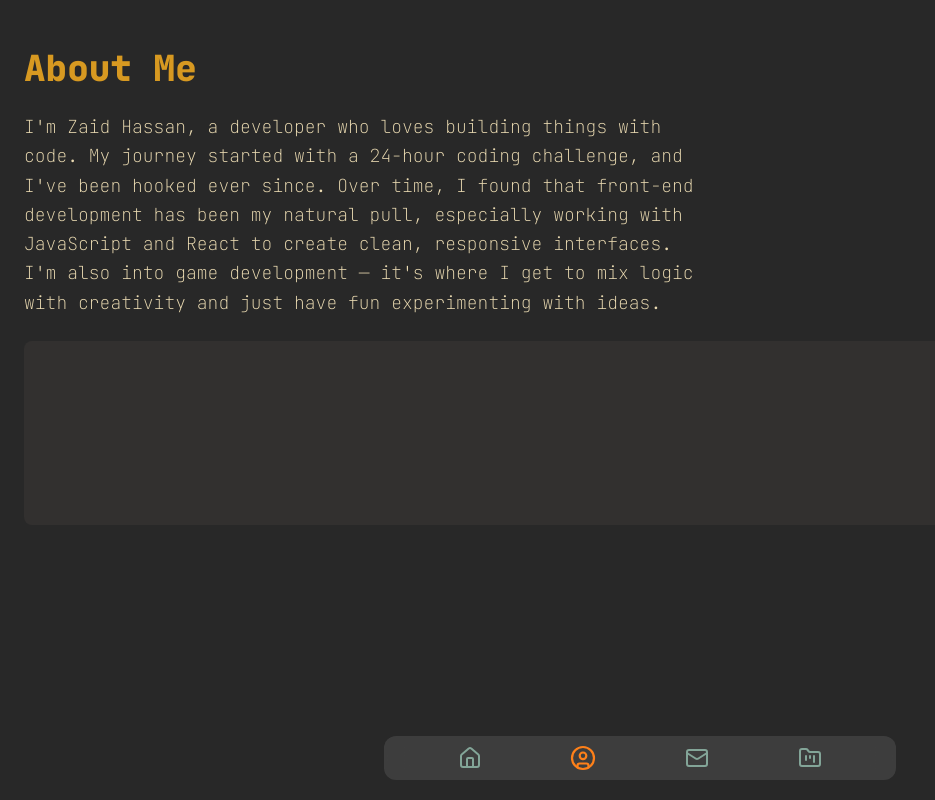
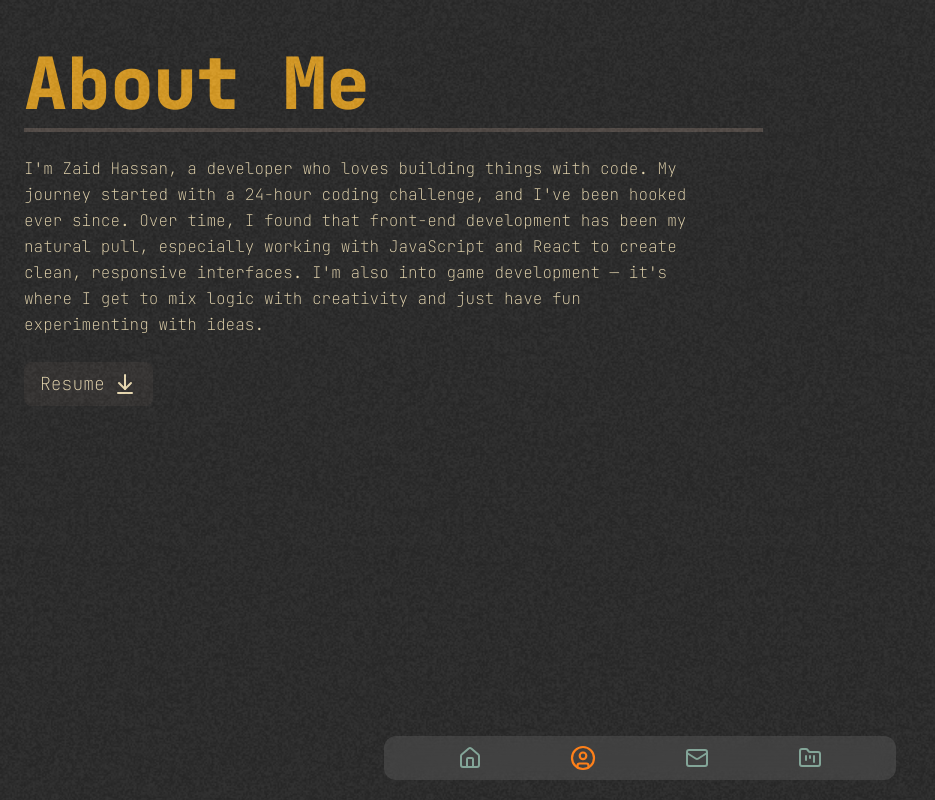
Before and after one commit to zaid-hassan/zaid-hassan.github.io, a React (Vite) app: page /about in a window 1280 px wide. Shown: the whole page, without its empty margins (0-935 px from the left). Built offline with nearby package versions, Linux system fonts and the light colour scheme; some icons are missing.

Commit message:
Add contact page & animations

```diff
--- a/src/App.jsx
+++ b/src/App.jsx
@@ -4,6 +4,7 @@ import { useDispatch, useSelector } from "react-redux";
 import { setIsMobile } from "../features/isMobile/isMobileSlice";
 import AnimatedRoutes from "./components/AnimatedRoutes/AnimatedRoutes";
 import Navbar from "./components/Navbar/Navbar";
+import Noise from "./components/Noise/Noise";
 
 function App() {
   const dispatch = useDispatch();
@@ -19,10 +20,27 @@ function App() {
 
   return (
     <>
+      <div
+        style={{
+          width: "100svw",
+          height: "100svh",
+          position: "fixed",
+          overflow: "hidden",
+          pointerEvents: "none",
+        }}
+      >
+        <Noise
+          patternSize={250}
+          patternScaleX={1.5}
+          patternScaleY={1.5}
+          patternRefreshInterval={2}
+          patternAlpha={15}
+        />
+      </div>
       <AnimatedRoutes />
-        <div className="fixed bottom-5 left-0 w-full bg-transparent z-50">
-          <Navbar />
-        </div>
+      <div className="fixed bottom-5 left-0 w-full bg-transparent z-50">
+        <Navbar />
+      </div>
       {/* <Footer /> */}
     </>
   );
--- a/src/Pages/About/About.jsx
+++ b/src/Pages/About/About.jsx
@@ -1,7 +1,8 @@
-import React from "react";
 import { motion } from "framer-motion";
 import TransitionDiv from "../../components/TransitionDiv/TransitionDiv";
 import StackIcon from "tech-stack-icons";
+import { ArrowDownToLine } from "lucide-react";
+import Border from "../../components/Border/Border";
 
 function About() {
   const icons = [
@@ -20,20 +21,21 @@ function About() {
       className="flex flex-col justify-start items-start px-6 py-12 min-h-screen bg-gruv-soft-background"
     >
       <motion.h1
-        className="text-4xl font-extrabold mb-6 text-gruv-soft-heading font-jetbrains-mono"
-        initial={{ y: "10vh", opacity: 0, scale: 0.8 }}
-        animate={{ y: 0, opacity: 1, scale: 1 }}
-        exit={{ y: "-10vh", opacity: 0, scale: 0.8 }}
-        transition={{ ease: "easeInOut" }}
+        className="text-5xl md:text-7xl font-extrabold mb-2 text-gruv-soft-heading font-jetbrains-mono"
+        initial={{ y: "10vh", opacity: 0 }}
+        animate={{ y: 0, opacity: 1 }}
+        exit={{ y: "-10vh", opacity: 0 }}
+        transition={{ ease: "easeInOut", delay: 0.4 }}
       >
         About Me
       </motion.h1>
+      <Border />
       <motion.p
-        className="max-w-2xl text-lg text-start leading-relaxed text-gruv-soft-text font-jetbrains-mono font-thin mb-6"
-        initial={{ y: "10vh", opacity: 0, scale: 0.8 }}
-        animate={{ y: 0, opacity: 1, scale: 1 }}
-        exit={{ y: "-10vh", opacity: 0, scale: 0.8 }}
-        transition={{ delay: 0.4, ease: "easeInOut" }}
+        className="max-w-2xl text-md text-start leading-relaxed text-gruv-soft-text font-jetbrains-mono font-thin mb-6"
+        initial={{ y: "10vh", opacity: 0 }}
+        animate={{ y: 0, opacity: 1 }}
+        exit={{ y: "-10vh", opacity: 0 }}
+        transition={{ delay: 0.6, ease: "easeInOut" }}
       >
         I'm Zaid Hassan, a developer who loves building things with code. My
         journey started with a 24-hour coding challenge, and I've been hooked
@@ -44,10 +46,24 @@ function About() {
         with ideas.
       </motion.p>
 
-      <motion.div
-        initial={{ y: "10vh", opacity: 0, scale: 0.8 }}
-        animate={{ y: 0, opacity: 1, scale: 1 }}
-        exit={{ y: "-10vh", opacity: 0, scale: 0.8 }}
+      <motion.a
+        initial={{ y: "10vh", opacity: 0 }}
+        animate={{ y: 0, opacity: 1 }}
+        exit={{ y: "-10vh", opacity: 0 }}
+        transition={{ delay: 0.6, ease: "easeInOut" }}
+        href="https://drive.google.com/file/d/1BdNynaR9EQfGrTK-L3nrfZW_vU8uMub9/view?usp=drive_link"
+        target="_blank"
+        className="font-jetbrains-mono font-thin text-gruv-soft-text text-md md:text-lg bg-gruv-soft-surface w-fit hover:bg-gruv-soft-accent-hover transition-all duration-300 ease-in-out px-4 py-2 rounded-lg cursor-pointer"
+      >
+        <p className="flex items-center gap-2">
+          Resume <ArrowDownToLine />
+        </p>
+      </motion.a>
+
+      {/* <motion.div
+        initial={{ y: "10vh", opacity: 0 }}
+        animate={{ y: 0, opacity: 1 }}
+        exit={{ y: "-10vh", opacity: 0 }}
         transition={{ delay: 0.4, ease: "easeInOut" }}
         className="w-full grid grid-cols-3 gap-4 bg-gruv-soft-surface p-4 rounded-lg"
       >
@@ -56,7 +72,7 @@ function About() {
             <StackIcon name={icon} className="w-10 h-10" />
           </div>
         ))}
-      </motion.div>
+      </motion.div> */}
       <TransitionDiv />
     </motion.div>
   );
--- a/src/Pages/Contacts/Contacts.jsx
+++ b/src/Pages/Contacts/Contacts.jsx
@@ -1,13 +1,105 @@
-import React from 'react'
-import { motion } from 'framer-motion'
-import TransitionDiv from '../../components/TransitionDiv/TransitionDiv'
+import React from "react";
+import { motion } from "framer-motion";
+import TransitionDiv from "../../components/TransitionDiv/TransitionDiv";
+import Border from "../../components/Border/Border";
 
 function Contacts() {
+  const links = [
+    {
+      name: "LinkedIn",
+      link: "https://linkedin.com",
+    },
+    {
+      name: "Twitter",
+      link: "https://twitter.com/thezaidhassan",
+    },
+    {
+      name: "Github",
+      link: "https://github.com/zaid-hassan",
+    },
+    {
+      name: "Discord",
+      link: "https://linkedin.com",
+    },
+    {
+      name: "Reddit",
+      link: "https://linkedin.com",
+    },
+  ];
   return (
-    <motion.div>Contacts
+    <motion.div
+      key="about"
+      className="flex flex-col justify-start items-start px-6 py-12 min-h-screen bg-gruv-soft-background"
+    >
+      <motion.h1
+        className="text-5xl md:text-7xl font-extrabold mb-2 text-gruv-soft-heading font-jetbrains-mono"
+        initial={{ y: "10vh", opacity: 0 }}
+        animate={{ y: 0, opacity: 1 }}
+        exit={{ y: "-10vh", opacity: 0 }}
+        transition={{ ease: "easeInOut", delay: 0.4 }}
+      >
+        Contact
+      </motion.h1>
+      <Border />
+      <motion.div>
+        <motion.h1
+          initial={{ y: "10vh", opacity: 0 }}
+          animate={{ y: 0, opacity: 1 }}
+          exit={{ y: "-10vh", opacity: 0 }}
+          transition={{ ease: "easeInOut", delay: 0.6 }}
+          className="text-6xl md:text-7xl font-extrabold mb-2 text-gruv-soft-subtext font-jetbrains-mono"
+        >
+          Let's Connect
+          <br />
+        </motion.h1>
+        <motion.h3
+          initial={{ y: "10vh", opacity: 0 }}
+          animate={{ y: 0, opacity: 1 }}
+          exit={{ y: "-10vh", opacity: 0 }}
+          transition={{ ease: "easeInOut", delay: 0.8 }}
+          className="text-xl md:text-2xl font-thin mb-2 text-gruv-soft-text font-jetbrains-mono"
+        >
+          Find me online @<br />
+        </motion.h3>
+        {links.map((link, index) => (
+          <motion.div
+            key={link.name}
+            whileHover="hover"
+            initial="rest"
+            animate="rest"
+            className="w-fit cursor-pointer group h-7"
+          >
+            <motion.a
+              initial={{ y: "10vh", opacity: 0 }}
+              animate={{ y: 0, opacity: 1 }}
+              exit={{ y: "-10vh", opacity: 0 }}
+              transition={{ ease: "easeInOut", delay: index * .1 + 1 }}
+              href={link.link}
+              target="_blank"
+              rel="noopener noreferrer"
+              className="text-sm font-thin md:text-md text-gruv-soft-text-muted group-hover:text-gruv-soft-muted"
+            >
+              {link.name}
+            </motion.a>
+            <motion.div
+              variants={{
+                rest: { width: 0, opacity: 0 },
+                hover: { width: "100%", opacity: 1 },
+              }}
+              transition={{ duration: 0.3, ease: "easeInOut" }}
+              className="border-1 border-gruv-dark-accent-alt"
+            />
+            <br />
+          </motion.div>
+        ))}
+
+        {/* <motion.a className="links text-sm md:text-md text-gruv-soft-text-muted hover:text-gruv-soft-muted cursor-pointer">
+          Twitter
+        </motion.a> */}
+      </motion.div>
       <TransitionDiv />
     </motion.div>
-  )
+  );
 }
 
-export default Contacts
+export default Contacts;
--- a/src/Pages/Projects/Projects.jsx
+++ b/src/Pages/Projects/Projects.jsx
@@ -4,8 +4,19 @@ import TransitionDiv from "../../components/TransitionDiv/TransitionDiv";
 
 function Projects() {
   return (
-    <motion.div>
-      Projects
+    <motion.div
+      key="about"
+      className="flex flex-col justify-start items-start px-6 py-12 min-h-screen bg-gruv-soft-background"
+    >
+      <motion.h1
+        className="text-5xl md:text-7xl font-extrabold mb-6 text-gruv-soft-heading font-jetbrains-mono"
+        initial={{ y: "10vh", opacity: 0, scale: 0.8 }}
+        animate={{ y: 0, opacity: 1, scale: 1 }}
+        exit={{ y: "-10vh", opacity: 0, scale: 0.8 }}
+        transition={{ ease: "easeInOut", delay: 0.4 }}
+      >
+        Projects
+      </motion.h1>
       <TransitionDiv />
     </motion.div>
   );
--- /dev/null
+++ b/src/components/Border/Border.jsx
@@ -0,0 +1,16 @@
+import React from "react";
+import { motion } from "framer-motion";
+
+function Border() {
+  return (
+    <motion.div
+      initial={{ opacity: 0, scale: 0 }}
+      animate={{ opacity: 1, scale: 1 }}
+      exit={{ opacity: 0, scale: 0 }}
+      transition={{ delay: 0.4, ease: "easeInOut" }}
+      className="border-2 border-gruv-soft-border w-[60%] mb-6"
+    />
+  );
+}
+
+export default Border;
--- a/src/components/Navbar/Navbar.jsx
+++ b/src/components/Navbar/Navbar.jsx
@@ -35,7 +35,7 @@ function Navbar() {
             isActive
               ? "text-gruv-dark-accent scale-110"
               : "text-gruv-dark-accent-alt"
-          }`
+          } hover:text-gruv-dark-accent-hover `
         }
         onClick={() => {
           dispatch(setSelectedTab("home"));
@@ -51,7 +51,7 @@ function Navbar() {
             isActive
               ? "text-gruv-dark-accent scale-110"
               : "text-gruv-dark-accent-alt"
-          }`
+          } hover:text-gruv-dark-accent-hover`
         }
         onClick={() => {
           dispatch(setSelectedTab("about"));
@@ -67,7 +67,7 @@ function Navbar() {
             isActive
               ? "text-gruv-dark-accent scale-110"
               : "text-gruv-dark-accent-alt"
-          }`
+          } hover:text-gruv-dark-accent-hover`
         }
         onClick={() => {
           dispatch(setSelectedTab("contact"));
@@ -83,7 +83,7 @@ function Navbar() {
             isActive
               ? "text-gruv-dark-accent scale-110"
               : "text-gruv-dark-accent-alt"
-          }`
+          } hover:text-gruv-dark-accent-hover`
         }
         onClick={() => {
           dispatch(setSelectedTab("projects"));
--- /dev/null
+++ b/src/components/Noise/Noise.jsx
@@ -0,0 +1,69 @@
+import { useRef, useEffect } from 'react';
+
+const Noise = ({
+  patternSize = 250,
+  patternScaleX = 1,
+  patternScaleY = 1,
+  patternRefreshInterval = 2,
+  patternAlpha = 15,
+}) => {
+  const grainRef = useRef(null);
+
+  useEffect(() => {
+    const canvas = grainRef.current;
+    const ctx = canvas.getContext('2d');
+    let frame = 0;
+
+    const patternCanvas = document.createElement('canvas');
+    patternCanvas.width = patternSize;
+    patternCanvas.height = patternSize;
+    const patternCtx = patternCanvas.getContext('2d');
+    const patternData = patternCtx.createImageData(patternSize, patternSize);
+    const patternPixelDataLength = patternSize * patternSize * 4;
+
+    const resize = () => {
+      canvas.width = window.innerWidth * window.devicePixelRatio;
+      canvas.height = window.innerHeight * window.devicePixelRatio;
+
+      ctx.scale(patternScaleX, patternScaleY);
+    };
+
+    const updatePattern = () => {
+      for (let i = 0; i < patternPixelDataLength; i += 4) {
+        const value = Math.random() * 255;
+        patternData.data[i] = value;
+        patternData.data[i + 1] = value;
+        patternData.data[i + 2] = value;
+        patternData.data[i + 3] = patternAlpha;
+      }
+      patternCtx.putImageData(patternData, 0, 0);
+    };
+
+    const drawGrain = () => {
+      ctx.clearRect(0, 0, canvas.width, canvas.height);
+      ctx.fillStyle = ctx.createPattern(patternCanvas, 'repeat');
+      ctx.fillRect(0, 0, canvas.width, canvas.height);
+    };
+
+    const loop = () => {
+      if (frame % patternRefreshInterval === 0) {
+        updatePattern();
+        drawGrain();
+      }
+      frame++;
+      window.requestAnimationFrame(loop);
+    };
+
+    window.addEventListener('resize', resize);
+    resize();
+    loop();
+
+    return () => {
+      window.removeEventListener('resize', resize);
+    };
+  }, [patternSize, patternScaleX, patternScaleY, patternRefreshInterval, patternAlpha]);
+
+  return <canvas className="absolute inset-0 w-full h-full" ref={grainRef} />;
+};
+
+export default Noise;
```
